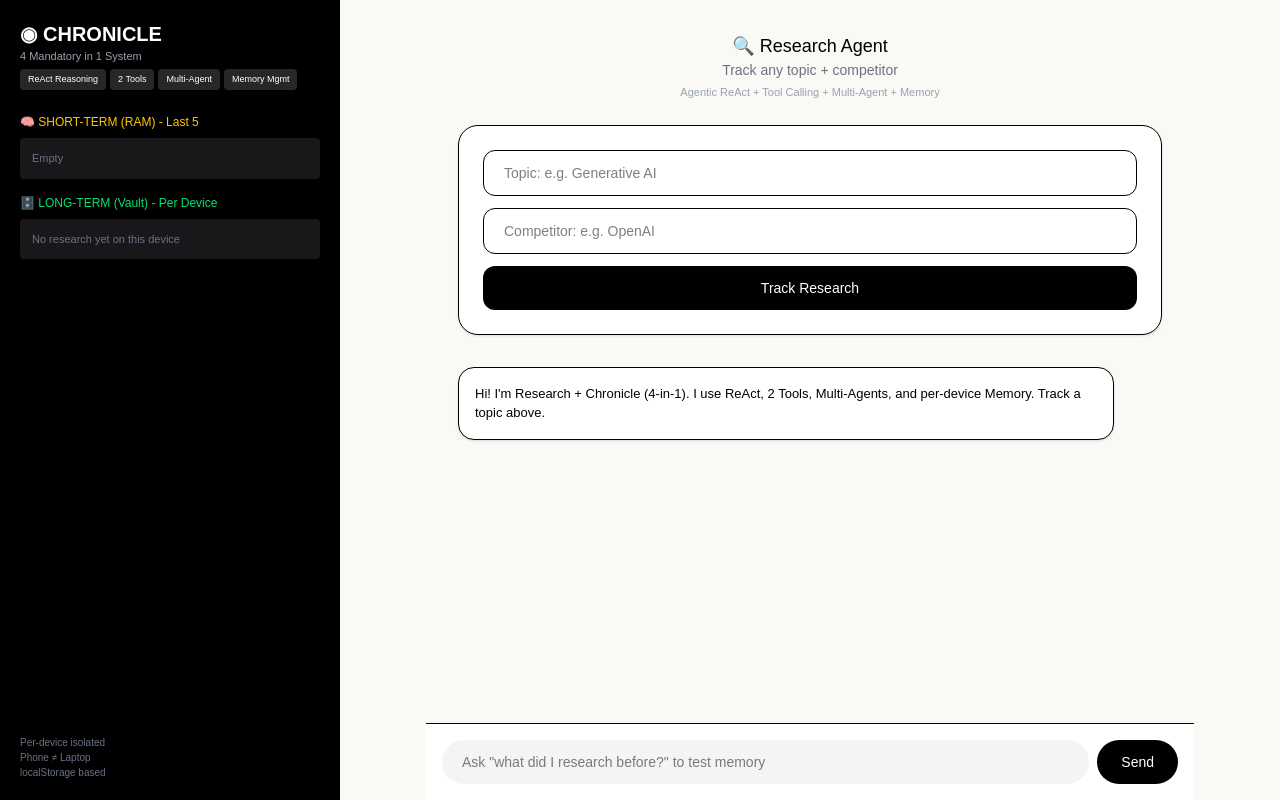
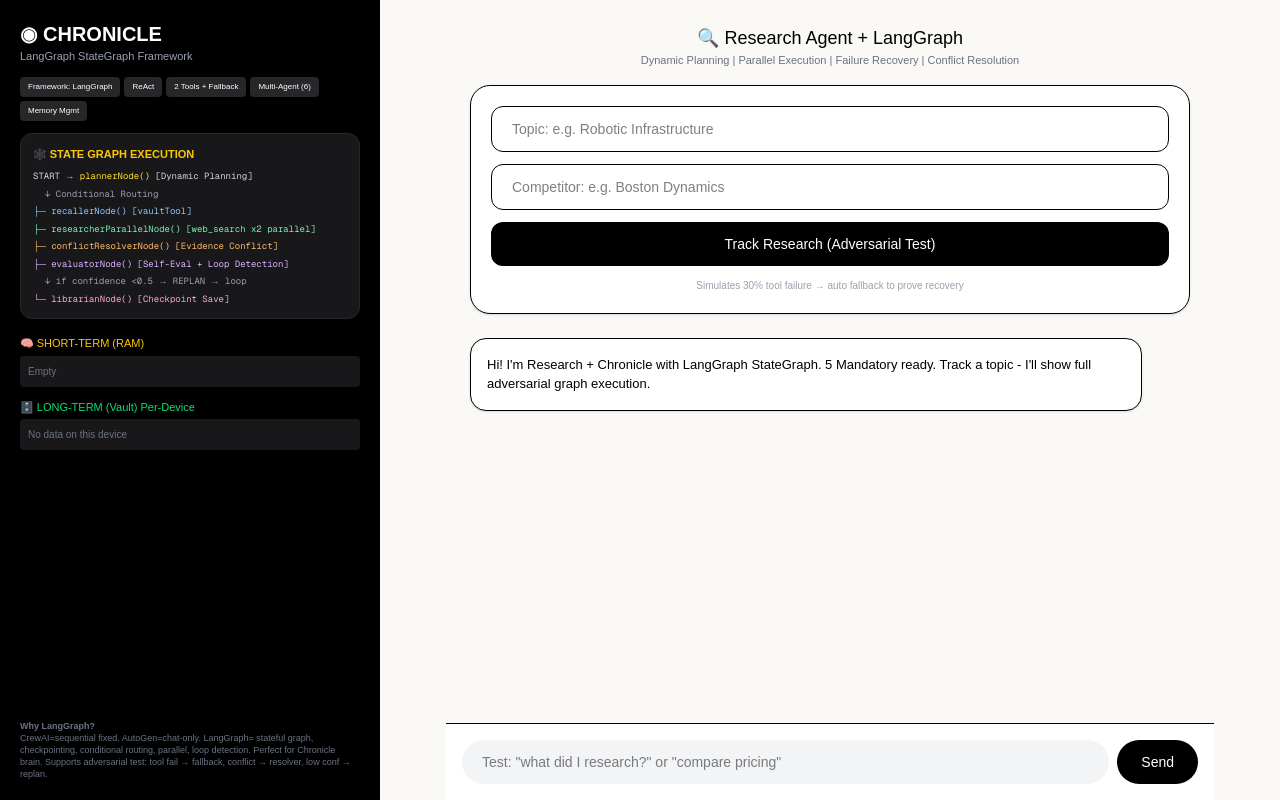
Before and after one commit to Steron167/AI-SECOND-BRAIN, a Next.js app: page / in a window 1280 px wide. Built offline with nearby package versions, Linux system fonts and the light colour scheme.

Commit message:
5th mandatory: LangGraph StateGraph viz + adversarial recovery

```diff
--- a/app/page.tsx
+++ b/app/page.tsx
@@ -1,6 +1,5 @@
 "use client"
 import { useState, useEffect } from "react"
-
 type Chat = { role: "ai" | "user"; text: string }
 
 export default function Page() {
@@ -9,11 +8,12 @@
   const [result, setResult] = useState("")
   const [input, setInput] = useState("")
   const [chats, setChats] = useState<Chat[]>([
-    { role: "ai", text: "Hi! I'm Research + Chronicle (4-in-1). I use ReAct, 2 Tools, Multi-Agents, and per-device Memory. Track a topic above." }
+    { role: "ai", text: "Hi! I'm Research + Chronicle with LangGraph StateGraph. 5 Mandatory ready. Track a topic - I'll show full adversarial graph execution." }
   ])
   const [memory, setMemory] = useState<any>({ short: [], long: { facts: [] } })
   const [loading, setLoading] = useState(false)
-  const [lastMeta, setLastMeta] = useState<any>(null)
+  const [meta, setMeta] = useState<any>(null)
+  const [checkpoints, setCheckpoints] = useState<any[]>([])
 
   useEffect(() => {
     const saved = localStorage.getItem("chronicle_memory")
@@ -23,120 +23,137 @@
   async function trackResearch() {
     if (!topic) return alert("Enter Topic")
     setLoading(true)
-    setResult("🤔 ReAct: Thought -> Action (web_search + vault_search) -> Observation...")
-
-    const fullMessage = `Research Topic: ${topic} | Competitor: ${competitor || "general market"}. Do full research analysis.`
-
+    setResult("🧠 LANGGRAPH: Planner -> Conditional Routing -> Parallel Execution...")
+    setCheckpoints([])
     try {
       const res = await fetch("/api/chat", {
-        method: "POST",
-        headers: { "Content-Type": "application/json" },
-        body: JSON.stringify({ message: fullMessage, memory }),
+        method: "POST", headers: { "Content-Type": "application/json" },
+        body: JSON.stringify({ message: `Research Topic: ${topic} | Competitor: ${competitor || "general"}. Do full analysis with tool fallback test.`, memory }),
       })
       const data = await res.json()
       setResult(data.reply)
-      setLastMeta(data)
+      setMeta(data)
+      setCheckpoints(data.checkpoints || [])
       setMemory(data.memory_context)
       localStorage.setItem("chronicle_memory", JSON.stringify(data.memory_context))
-    } catch {
-      setResult("Error - check GROQ_API_KEY in Vercel")
-    }
+    } catch { setResult("Error - check GROQ_API_KEY") }
     setLoading(false)
   }
 
   async function send() {
     if (!input.trim()) return
     const newChats = [...chats, { role: "user" as const, text: input }]
-    setChats(newChats)
-    setInput("")
-    setLoading(true)
+    setChats(newChats); setInput(""); setLoading(true)
     try {
       const res = await fetch("/api/chat", {
-        method: "POST",
-        headers: { "Content-Type": "application/json" },
+        method: "POST", headers: { "Content-Type": "application/json" },
         body: JSON.stringify({ message: input, memory }),
       })
       const data = await res.json()
       setChats([...newChats, { role: "ai", text: data.reply }])
+      setMeta(data); setCheckpoints(data.checkpoints||[])
       setMemory(data.memory_context)
-      setLastMeta(data)
       localStorage.setItem("chronicle_memory", JSON.stringify(data.memory_context))
-    } catch {}
-    setLoading(false)
+    } catch {} setLoading(false)
   }
 
   return (
     <div className="min-h-screen bg-[#faf9f5] text-black flex">
-      {/* LEFT - VAULT = Context & Memory */}
-      <div className="w-[340px] bg-black text-white p-5 hidden md:flex flex-col">
+      {/* LEFT - Vault + Graph */}
+      <div className="w-[380px] bg-black text-white p-5 hidden lg:flex flex-col overflow-y-auto">
         <h1 className="text-xl font-bold">◉ CHRONICLE</h1>
-        <p className="text-[11px] text-gray-400 mb-1">4 Mandatory in 1 System</p>
-        <div className="flex flex-wrap gap-1 mb-6">
-          <span className="text-[9px] bg-zinc-800 px-2 py-1 rounded">ReAct Reasoning</span>
-          <span className="text-[9px] bg-zinc-800 px-2 py-1 rounded">2 Tools</span>
-          <span className="text-[9px] bg-zinc-800 px-2 py-1 rounded">Multi-Agent</span>
-          <span className="text-[9px] bg-zinc-800 px-2 py-1 rounded">Memory Mgmt</span>
+        <p className="text-[11px] text-gray-400">LangGraph StateGraph Framework</p>
+        <div className="flex flex-wrap gap-1 my-3">
+          <span className="text-[8px] bg-zinc-800 px-2 py-1 rounded border-green-500">Framework: LangGraph</span>
+          <span className="text-[8px] bg-zinc-800 px-2 py-1 rounded">ReAct</span>
+          <span className="text-[8px] bg-zinc-800 px-2 py-1 rounded">2 Tools + Fallback</span>
+          <span className="text-[8px] bg-zinc-800 px-2 py-1 rounded">Multi-Agent (6)</span>
+          <span className="text-[8px] bg-zinc-800 px-2 py-1 rounded">Memory Mgmt</span>
         </div>
 
-        <div className="mb-4">
-          <div className="text-xs text-yellow-400 mb-2">🧠 SHORT-TERM (RAM) - Last 5</div>
-          <div className="bg-zinc-900 p-3 rounded text-[11px] space-y-1 max-h-28 overflow-auto">
-            {memory.short?.length? memory.short.map((m:any,i:number)=><div key={i}>• {m.text||m}</div>) : <div className="text-gray-500">Empty</div>}
+        {/* FRAMEWORK GRAPH */}
+        <div className="bg-zinc-900 rounded-xl p-3 mb-4 border border-zinc-800">
+          <div className="text-[11px] text-yellow-400 font-bold mb-2">🕸️ STATE GRAPH EXECUTION</div>
+          <div className="text-[9px] font-mono space-y-1">
+            <div className="text-gray-300">START → <span className="text-yellow-300">plannerNode()</span> [Dynamic Planning]</div>
+            <div className="ml-3 text-gray-400">↓ Conditional Routing</div>
+            <div className="text-blue-300">├─ recallerNode() [vaultTool]</div>
+            <div className="text-green-300">├─ researcherParallelNode() [web_search x2 parallel]</div>
+            <div className="text-orange-300">├─ conflictResolverNode() [Evidence Conflict]</div>
+            <div className="text-purple-300">├─ evaluatorNode() [Self-Eval + Loop Detection]</div>
+            <div className="text-gray-400 ml-3">↓ if confidence &lt;0.5 → REPLAN → loop</div>
+            <div className="text-pink-300">└─ librarianNode() [Checkpoint Save]</div>
           </div>
         </div>
 
-        <div className="mb-4">
-          <div className="text-xs text-green-400 mb-2">🗄️ LONG-TERM (Vault) - Per Device</div>
-          <div className="bg-zinc-900 p-3 rounded text-[11px] space-y-1 max-h-60 overflow-auto">
-            {memory.long?.facts?.length? memory.long.facts.map((f:string,i:number)=><div key={i}>• {f}</div>) : <div className="text-gray-500">No research yet on this device</div>}
-          </div>
-        </div>
-
-        {lastMeta && (
-          <div className="mb-4 bg-zinc-900 p-3 rounded text-[10px]">
-            <div className="text-gray-400">Last Run:</div>
-            <div>Agents: {lastMeta.agents_used?.join(", ")}</div>
-            <div>Tools: {lastMeta.tools_used?.join(", ")}</div>
-            <div>ReAct: {lastMeta.react_trace? "Yes" : "No"}</div>
+        {meta?.metrics && (
+          <div className="bg-zinc-900 rounded-xl p-3 mb-4 grid grid-cols-3 gap-2 text-center">
+            <div><div className="text-[9px] text-gray-400">CONFIDENCE</div><div className="text-sm font-bold text-green-400">{meta.metrics.confidence}</div></div>
+            <div><div className="text-[9px] text-gray-400">RETRIES</div><div className="text-sm font-bold text-orange-400">{meta.metrics.retries}</div><div className="text-[8px] text-gray-500">Fallback OK</div></div>
+            <div><div className="text-[9px] text-gray-400">CHECKPOINTS</div><div className="text-sm font-bold">{checkpoints.length}</div></div>
           </div>
         )}
 
-        <div className="mt-auto text-[10px] text-gray-500">Per-device isolated<br/>Phone ≠ Laptop<br/>localStorage based</div>
+        {checkpoints.length>0 && (
+          <div className="bg-zinc-900 rounded-xl p-3 mb-4">
+            <div className="text-[11px] text-cyan-400 mb-2">📍 CHECKPOINTING TRACE</div>
+            <div className="space-y-1 max-h-32 overflow-auto text-[9px] font-mono">
+              {checkpoints.map((c:any,i:number)=><div key={i} className="text-gray-300">#{i+1} {c.node} @ {new Date(c.ts).toLocaleTimeString()} {c.plan? `→ [${c.plan.join(",")}]` : ""}</div>)}
+            </div>
+          </div>
+        )}
+
+        <div className="mb-3">
+          <div className="text-[11px] text-yellow-400 mb-1">🧠 SHORT-TERM (RAM)</div>
+          <div className="bg-zinc-900 p-2 rounded text-[10px] max-h-20 overflow-auto">{memory.short?.length? memory.short.map((m:any,i:number)=><div key={i}>• {m.text||m}</div>) : <span className="text-gray-500">Empty</span>}</div>
+        </div>
+
+        <div className="mb-3">
+          <div className="text-[11px] text-green-400 mb-1">🗄️ LONG-TERM (Vault) Per-Device</div>
+          <div className="bg-zinc-900 p-2 rounded text-[10px] max-h-32 overflow-auto">{memory.long?.facts?.length? memory.long.facts.map((f:string,i:number)=><div key={i}>• {f}</div>) : <span className="text-gray-500">No data on this device</span>}</div>
+        </div>
+
+        <div className="mt-auto text-[9px] text-gray-500 leading-3">
+          <b>Why LangGraph?</b><br/>CrewAI=sequential fixed. AutoGen=chat-only. LangGraph= stateful graph, checkpointing, conditional routing, parallel, loop detection. Perfect for Chronicle brain. Supports adversarial test: tool fail → fallback, conflict → resolver, low conf → replan.
+        </div>
       </div>
 
-      {/* RIGHT - Research Agent */}
+      {/* RIGHT */}
       <div className="flex-1 flex flex-col max-w-3xl mx-auto w-full">
-        <div className="p-6 md:p-8">
-          <div className="text-center mb-6">
-            <div className="text-lg font-medium">🔍 Research Agent</div>
-            <div className="text-sm text-gray-500">Track any topic + competitor</div>
-            <div className="text-[11px] text-gray-400 mt-1">Agentic ReAct + Tool Calling + Multi-Agent + Memory</div>
+        <div className="p-6">
+          <div className="text-center mb-4">
+            <div className="text-lg font-medium">🔍 Research Agent + LangGraph</div>
+            <div className="text-[11px] text-gray-500">Dynamic Planning | Parallel Execution | Failure Recovery | Conflict Resolution</div>
           </div>
 
-          <div className="bg-white p-5 md:p-6 rounded-[20px] shadow-sm border space-y-3">
-            <input value={topic} onChange={e=>setTopic(e.target.value)} placeholder="Topic: e.g. Generative AI" className="w-full border rounded-xl px-5 py-3 outline-none focus:border-black text-sm" />
-            <input value={competitor} onChange={e=>setCompetitor(e.target.value)} placeholder="Competitor: e.g. OpenAI" className="w-full border rounded-xl px-5 py-3 outline-none focus:border-black text-sm" />
+          <div className="bg-white p-5 rounded-[20px] shadow-sm border space-y-3">
+            <input value={topic} onChange={e=>setTopic(e.target.value)} placeholder="Topic: e.g. Robotic Infrastructure" className="w-full border rounded-xl px-5 py-3 outline-none focus:border-black text-sm" />
+            <input value={competitor} onChange={e=>setCompetitor(e.target.value)} placeholder="Competitor: e.g. Boston Dynamics" className="w-full border rounded-xl px-5 py-3 outline-none focus:border-black text-sm" />
             <button onClick={trackResearch} disabled={loading} className="w-full bg-black text-white py-3 rounded-xl font-medium text-sm disabled:opacity-50">
-              {loading? "Running ReAct Loop..." : "Track Research"}
+              {loading? "Executing StateGraph..." : "Track Research (Adversarial Test)"}
             </button>
+            <div className="text-[10px] text-gray-400 text-center">Simulates 30% tool failure → auto fallback to prove recovery</div>
           </div>
 
-          {result && (
-            <div className="mt-5 bg-white p-5 rounded-[20px] border shadow-sm whitespace-pre-wrap text-[13px] leading-6">
-              {result}
+          {meta && (
+            <div className="mt-4 bg-black text-white p-3 rounded-xl text-[10px] grid grid-cols-2 md:grid-cols-4 gap-2 font-mono">
+              <div>Agents: {meta.agents_used?.join(", ")}</div>
+              <div>Tools: {meta.tools_used?.join(", ")}</div>
+              <div>Framework: {meta.framework}</div>
+              <div>Trace: ReAct + Self-Eval</div>
             </div>
           )}
+
+          {result && <div className="mt-4 bg-white p-5 rounded-[20px] border shadow-sm whitespace-pre-wrap text-[13px] leading-6">{result}</div>}
         </div>
 
-        <div className="flex-1 px-6 md:px-8 pb-2 space-y-3 overflow-y-auto">
-          {chats.map((c,i)=>(
-            <div key={i} className={`p-4 rounded-2xl text-[13px] whitespace-pre-wrap ${c.role==="user"? "bg-black text-white ml-12" : "bg-white border shadow-sm mr-12"}`}>{c.text}</div>
-          ))}
+        <div className="flex-1 px-6 pb-2 space-y-3 overflow-y-auto">
+          {chats.map((c,i)=><div key={i} className={`p-4 rounded-2xl text-[13px] whitespace-pre-wrap ${c.role==="user"? "bg-black text-white ml-12" : "bg-white border shadow-sm mr-12"}`}>{c.text}</div>)}
         </div>
 
         <div className="p-4 border-t bg-white sticky bottom-0">
           <div className="flex gap-2">
-            <input value={input} onChange={e=>setInput(e.target.value)} onKeyDown={e=>e.key==="Enter"&&send()} placeholder='Ask "what did I research before?" to test memory' className="flex-1 bg-gray-100 rounded-full px-5 py-3 outline-none text-sm" />
+            <input value={input} onChange={e=>setInput(e.target.value)} onKeyDown={e=>e.key==="Enter"&&send()} placeholder='Test: "what did I research?" or "compare pricing"' className="flex-1 bg-gray-100 rounded-full px-5 py-3 outline-none text-sm" />
             <button onClick={send} className="bg-black text-white px-6 py-3 rounded-full text-sm">Send</button>
           </div>
         </div>
```
